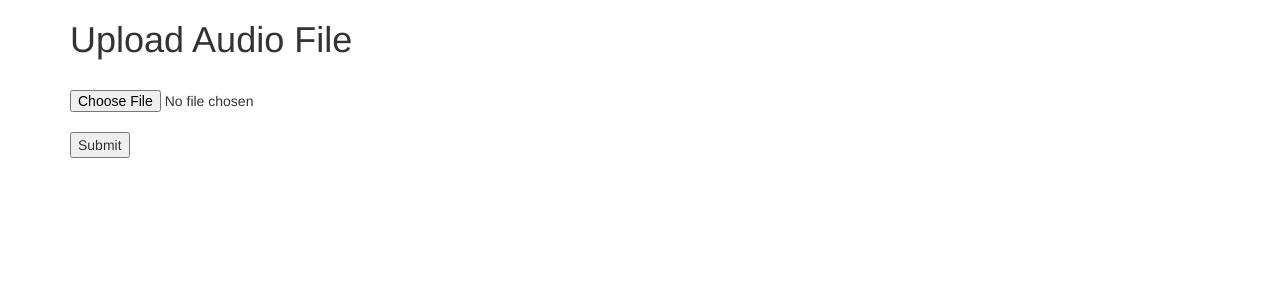
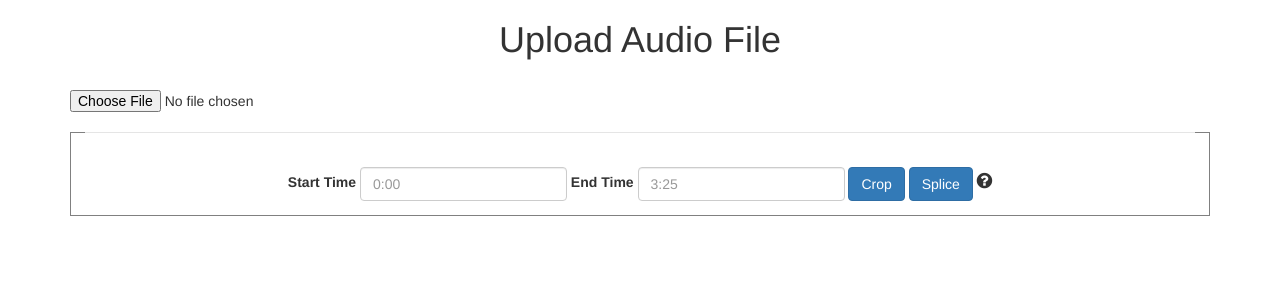
Before and after one commit to ChristopherLeeWilliams/OnlineAudioEditor, a Flask app: page / in a window 1280 px wide. Shown: the top 300 px of the page. Run offline with Flask 2, Linux system fonts and the light colour scheme; some libraries are stand-ins or nearby versions.

Commit message:
updated client UI, added client side timestamp validation, setup ajax calls to crop and splice routes

```diff
--- a/app.py
+++ b/app.py
@@ -11,8 +11,29 @@
 app= Flask(__name__, static_url_path = "/static", static_folder = "static")
 bootstrap = Bootstrap(app)
 
+# --------------------------------------- ROUTES ---------------------------------------
 
-# CURRENT ROUTE WHERE FILE DATA IS SENT
+# Notes on crop and splice timestamps
+#   Some error checking has been done on client via javascript to help insure:
+#   - The startTime passed will never be less than 0
+#   - The endTime passed will at max be the song duration
+#   - startTime will always be less than endTime
+#
+#   It may be worth setting up some error catching later for good measure though.
+#   (Client side scripts can be modified by determined users)
+
+@app.route('/crop', methods=['POST','GET'])
+def crop_audio():
+    json_data = request.json
+
+    #return jsonify(something in dictionary format)
+    return jsonify({"data":"Song Cropped"})
+
+@app.route('/splice', methods=['POST'])
+def splice_audio():
+    return "Song Spliced"
+
+# TEST ROUTE: Format should be the same for most other routes
 @app.route('/test', methods=['POST','GET'])
 def test_audio():
     # Parse JSON Data From Request and convert b64 ascii audio data to pydub song
@@ -35,15 +56,14 @@
     b64_new_song_data = pydub_to_b64_ascii(return_song, pydub_data["format"])
     return jsonify(b64_new_song_data)
 
-
-@app.route('/crop', methods=['POST'])
-def crop_audio():
-    return "audio cropped"
-
 @app.route('/', methods=['GET', 'POST'])
 def upload_file():
     return render_template('index.html')
 
+# ------------------------------------- END ROUTES -------------------------------------
+
+
+# ------------------------------------- FUNCTIONS --------------------------------------
 def contentType_to_format(cT):
     # Translates contentType supplied from
     #  client to audio format used in pydub
@@ -66,7 +86,7 @@
         'm4a' : "audio/m4a"
     }.get(f, "audio/mp3")   # If type not found, default on mp3
 
-def b64_ascii_to_pydub(b64Song=-1, contentType=-1-1):
+def b64_ascii_to_pydub(b64Song=-1, contentType=-1):
     # Converts client supplied b64 ascii audio data with
     #   specified contentType to pydub formatted song
 
@@ -110,3 +130,5 @@
         "song": base64.b64encode(song).decode('ascii'),
         "contentType": format_to_contentType(exportFormat)
     }
+
+# ----------------------------------- END FUNCTIONS ------------------------------------
--- /dev/null
+++ b/static/css/main.css
@@ -0,0 +1,26 @@
+/* Tooltip container */
+.tooltip {
+    position: relative;
+    display: inline-block;
+    border-bottom: 1px dotted black; /* If you want dots under the hoverable text */
+}
+
+/* Tooltip text */
+.tooltip .tooltiptext {
+    visibility: hidden;
+    width: 120px;
+    background-color: black;
+    color: #fff;
+    text-align: center;
+    padding: 5px 0;
+    border-radius: 6px;
+
+    /* Position the tooltip text - see examples below! */
+    position: absolute;
+    z-index: 1;
+}
+
+/* Show the tooltip text when you mouse over the tooltip container */
+.tooltip:hover .tooltiptext {
+    visibility: visible;
+}
--- a/templates/index.html
+++ b/templates/index.html
@@ -6,62 +6,125 @@
 
 {% block content %}
 <meta name="viewport" content="width=device-width, initial-scale=1">
+<link rel="stylesheet" href="static/css/main.css">
 <link rel="stylesheet" href="https://cdnjs.cloudflare.com/ajax/libs/font-awesome/4.7.0/css/font-awesome.min.css">
 
   <div class="container">
-    <h1>Upload Audio File</h1></br>
-    <input type="file" id="file" name="file"></br>
-    <div class="audio-container"></div>
-    <input type="button" id="submit-btn" value="Submit">
+    <h1 style="text-align:center">Upload Audio File</h1></br>
+    <input type="file" id="file" name="file" style="width:100%"></br>
+    <!-- <input type="button" id="submit-btn" value="Submit"> -->
+
+    <form class="form-inline" id="audio-manipulators">
+      <fieldset style="border: solid grey 1px; padding: 1em; text-align: center">
+        <legend><div class="audio-container"></div></legend>
+        <label for="start-time">Start Time</label>
+        <input type="text" class="form-control mb-2 mr-sm-2 mb-sm-0" id="start-time" placeholder="0:00">
+
+        <label for="end-time">End Time</label>
+        <input type="text" class="form-control mb-2 mr-sm-2 mb-sm-0" id="end-time" placeholder="3:25">
+
+        <button type="button" class="btn btn-primary" onclick="crop_or_split('crop')">Crop</button>
+        <button type="button" class="btn btn-primary" onclick="crop_or_split('splice')">Splice</button>
+
+        <i class="fa fa-question-circle" aria-hidden="true" style="font-size:18px" id="control-information" data-toggle="tooltip"
+          title="CROP: creates new audio track, removing everything before start time and after end time.
+            SPLICE: creates new audio track, keeping only everything before start time and after end time.">
+        </i>
+      </fieldset>
+    </form>
+
   </div>
 {% endblock %}
 
 {% block scripts %}
   <script src="//ajax.googleapis.com/ajax/libs/jquery/1.9.1/jquery.min.js"></script>
   <script>
-    $(function(){
-      // When Page Loads ->
-
+    $(function(){ // When Page Loads ->
       // EVENT - when file input changes:
       $("#file").change(function(){
         create_audio_player();
       });
-
-      // EVENT - when submit button is clicked
-      $('#submit-btn').click(function() {
-        src = $('#audio-player').attr('src');
-        if (typeof src === 'undefined') {
-          alert("Audio source not selected");
-        } else {
-          ajax();
-        }
-      });
     });
 
-    function ajax() {
-      // FUNCTION - placeholder AJAX call (communicates with server)
+    function crop_or_split(operation) {
+      // Makes an ajax request to url based off of the operation type
+      url = "";
+      if(operation === "crop") { url = "/crop"; }
+      else if (operation === "splice") { url = "/splice"; }
+      else { alert("Unrecognized operation"); return -1; }
+
+      // Get timestamps
+      var times = get_time_stamps_miliseconds();
+      if(times == -1) {alert("Error: Incorrect timestamps or audio not selected"); return -1;}
+
+      // Get audio data
       var audio_data = get_audio_info();
+
+      // Format ajax data
+      var data = {
+        "base64": audio_data["base64"],
+        "contentType": audio_data["contentType"],
+        "startTime": times["start"],
+        "endTime": times["end"]
+      }
+      console.log(data);
+      // Remove player and start load icon
       remove_audio_player();
       start_load_icon();
+
       $.ajax({
-        url: '/test',
+        url: url,
         method: 'POST',
-        data: JSON.stringify(audio_data),
-        dataType: 'json',
-        contentType: 'application/json; charset=utf-8'
+        data: JSON.stringify(data),
+        contentType:"application/json; charset=utf-8",
+        dataType: 'json'
       })
       .done(function(response) {
+        // Temp: print response in console
+        console.log(response);
+
+        // Uncomment code below when audio source can be rewritten with response data
         stop_load_icon();
-        if(response["error"] != null) {
-          alert(response["error"])
-        } else {
-          var new_src = "data:"+response["contentType"]+";base64,"+response["song"];
-          console.log(new_src);
-          create_audio_player(new_src);
-        }
+        // if(response["error"] != null) {
+        //   alert(response["error"])
+        // } else {
+        //   var new_src = "data:"+response["contentType"]+";base64,"+response["song"];
+        //   console.log(new_src);
+        //   create_audio_player(new_src);
+        // }
       })
-      .fail(function(err) { console.log(err); stop_load_icon();})
+      .fail(function(err) { console.log(err["statusCode"]); stop_load_icon();})
       .always(function() {});
+    }
+
+    function timestamp_to_mili(timestamp) {
+      // Add format padding if missing
+      timestamp = "0"+timestamp;
+      if(timestamp.indexOf(":") == -1) { timestamp = timestamp +":0"; }
+      else { timestamp = timestamp +"0"; }
+
+      // Split timestamp on colon to separate minutes and seconds
+      var timestamp = timestamp.split(":");
+      if(timestamp.length > 2) {return -1;}
+      var time = 0;
+
+      // Get value of number before colon
+      var num1 = Number(timestamp[0]);
+      if(typeof timestamp[0] === "undefined") { return -1; }
+      if(!Number.isInteger(num1)) {return -1;}
+      // console.log("Num1: "+num1);
+      if(num1 < 0) {return -1;}
+      time += num1 * 60 * 1000;
+
+      // Get value of number after colon
+      var num2 = Number(timestamp[1]);
+      if(typeof timestamp[1] === "undefined") { return -1; }
+      if(!Number.isInteger(num2)) {return -1;}
+      // console.log("Num2: "+num2);
+      if(num2 < 0) {return -1;}
+      time += num2 * 1000;
+
+      return time;
     }
 
     function create_audio_player(src) {
@@ -80,7 +143,6 @@
       remove_audio_player();
       $('.audio-container').append(audio_player);
     }
-
 
     function get_audio_info() {
       // Returns audio info in js object format:
@@ -111,5 +173,33 @@
       // Stop awesome loader icon
       $('.audio-container').empty();
     }
+
+    function get_time_stamps_miliseconds() {
+      var start = $('#start-time').val();
+      var end = $('#end-time').val();
+
+      try {
+        var start_mili = timestamp_to_mili(start);
+        var end_mili = timestamp_to_mili(end);
+        if((start_mili == -1) || (end_mili == -1)) {return -1;}
+
+        // Get max possible time
+        var max_time = document.getElementById("audio-player").duration * 1000;
+
+        start_mili = (start_mili < 0) ? 0 : start_mili;
+        end_mili = (end_mili > max_time) ? max_time : end_mili;
+
+        // console.log(start_mili + " and " + end_mili);
+        if(start_mili >= end_mili) { return -1; }
+
+        return {
+          start: start_mili,
+          end: end_mili
+        };
+      } catch (err) {
+        // console.log(err);
+        return -1;
+      }
+    }
   </script>
 {% endblock %}
```
